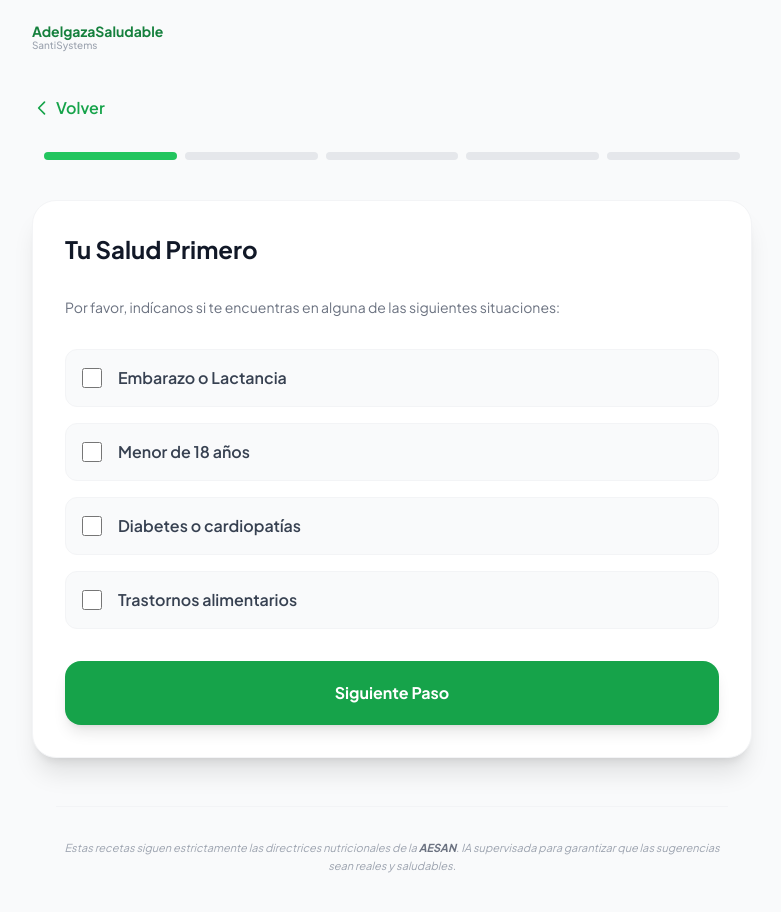
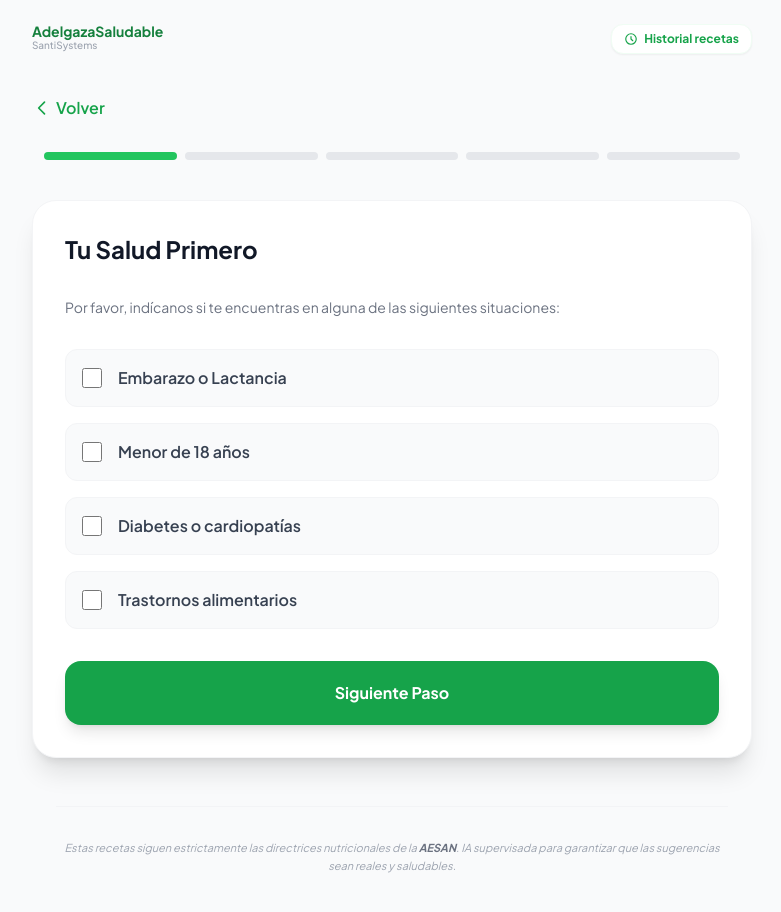
Before and after one commit to santibernabebb-gif/appsaludable, a React (Vite) app in the folder appsaludable/: page / in a window 1280 px wide. Both pictures are taken after a click on the button "Empezar mi transformación". Shown: the top 912 px of the page, without its empty margins (248-1029 px from the left). Built offline with nearby package versions, Linux system fonts and the light colour scheme.

Commit message:
Add files via upload

```diff
--- a/appsaludable/App.tsx
+++ b/appsaludable/App.tsx
@@ -60,11 +60,26 @@ const App: React.FC = () => {
   };
 
   const renderView = () => {
+    const hasHistory = history.length > 0;
+
     switch (view) {
       case 'welcome':
-        return <Welcome onStart={handleStartOnboarding} />;
+        return (
+          <Welcome
+            onStart={handleStartOnboarding}
+            onViewHistory={handleViewHistory}
+            hasHistory={hasHistory}
+          />
+        );
       case 'onboarding':
-        return <Onboarding onComplete={handleCompleteOnboarding} onCancel={() => setView('welcome')} />;
+        return (
+          <Onboarding
+            onComplete={handleCompleteOnboarding}
+            onCancel={() => setView('welcome')}
+            onViewHistory={handleViewHistory}
+            hasHistory={hasHistory}
+          />
+        );
       case 'dashboard':
         return (
           <Dashboard
@@ -79,11 +94,11 @@ const App: React.FC = () => {
           <History
             items={history}
             onLoad={handleLoadFromHistory}
-            onBack={() => setView('dashboard')}
+            onBack={() => setView(user ? 'dashboard' : 'welcome')}
           />
         );
       default:
-        return <Welcome onStart={handleStartOnboarding} />;
+        return <Welcome onStart={handleStartOnboarding} onViewHistory={handleViewHistory} hasHistory={hasHistory} />;
     }
   };
 
--- a/appsaludable/components/Onboarding.tsx
+++ b/appsaludable/components/Onboarding.tsx
@@ -7,9 +7,11 @@ import { generatePlan } from '../services/geminiService';
 interface Props {
   onComplete: (user: UserData, plan: WeeklyPlan) => void;
   onCancel: () => void;
+  onViewHistory: () => void;
+  hasHistory: boolean;
 }
 
-const Onboarding: React.FC<Props> = ({ onComplete, onCancel }) => {
+const Onboarding: React.FC<Props> = ({ onComplete, onCancel, onViewHistory, hasHistory }) => {
   const [step, setStep] = useState(1);
   const [subStep4, setSubStep4] = useState(0); // 0 para actividad, 1 para objetivo (solo móvil)
   const [loading, setLoading] = useState(false);
@@ -159,6 +161,31 @@ const Onboarding: React.FC<Props> = ({ onComplete, onCancel }) => {
     </div>
   );
 
+  const TopNavigation = () => (
+    <div className="absolute top-4 md:top-6 right-6 flex flex-col items-end gap-2 no-print">
+      {step >= 2 && (
+        <button
+          onClick={onCancel}
+          className="text-[10px] md:text-xs font-bold text-gray-500 hover:text-gray-700 flex items-center bg-white shadow-sm border border-gray-100 px-3 py-1.5 rounded-xl transition-all active:scale-95"
+        >
+          <svg className="w-3.5 h-3.5 mr-1.5" fill="none" stroke="currentColor" viewBox="0 0 24 24">
+            <path strokeLinecap="round" strokeLinejoin="round" strokeWidth="2" d="M3 12l2-2m0 0l7-7 7 7M5 10v10a1 1 0 001 1h3m10-11l2 2m-2-2v10a1 1 0 01-1 1h-3m-6 0a1 1 0 001-1v-4a1 1 0 011-1h2a1 1 0 011 1v4a1 1 0 001 1m-6 0h6" />
+          </svg>
+          Inicio
+        </button>
+      )}
+      <button
+        onClick={onViewHistory}
+        className="text-[10px] md:text-xs font-bold text-primary-600 hover:text-primary-700 flex items-center bg-white shadow-sm border border-primary-50 px-3 py-1.5 rounded-xl transition-all active:scale-95"
+      >
+        <svg className="w-3.5 h-3.5 mr-1.5" fill="none" stroke="currentColor" viewBox="0 0 24 24">
+          <path strokeLinecap="round" strokeLinejoin="round" strokeWidth="2" d="M12 8v4l3 3m6-3a9 9 0 11-18 0 9 9 0 0118 0z" />
+        </svg>
+        Historial recetas
+      </button>
+    </div>
+  );
+
   if (loading) {
     return (
       <div className="fixed inset-0 bg-white z-50 flex flex-col items-center justify-center p-6 text-center">
@@ -200,6 +227,7 @@ const Onboarding: React.FC<Props> = ({ onComplete, onCancel }) => {
   return (
     <div className="relative min-h-screen max-w-3xl mx-auto px-6 pt-16 md:pt-24 pb-8 md:pb-24 fade-in flex flex-col">
       <Branding />
+      <TopNavigation />
 
       <button onClick={prevStep} className="mb-4 md:mb-8 flex items-center text-primary-600 font-semibold hover:text-primary-700 w-fit transition-transform hover:-translate-x-1">
         <svg className="w-5 h-5 mr-1" fill="none" stroke="currentColor" viewBox="0 0 24 24">
--- a/appsaludable/components/Welcome.tsx
+++ b/appsaludable/components/Welcome.tsx
@@ -3,9 +3,11 @@ import React from 'react';
 
 interface Props {
   onStart: () => void;
+  onViewHistory: () => void;
+  hasHistory: boolean;
 }
 
-const Welcome: React.FC<Props> = ({ onStart }) => {
+const Welcome: React.FC<Props> = ({ onStart, onViewHistory, hasHistory }) => {
   return (
     <div className="relative flex flex-col items-center justify-center min-h-screen bg-gradient-to-br from-primary-50 to-white px-6 py-12 text-center fade-in">
 
@@ -13,6 +15,19 @@ const Welcome: React.FC<Props> = ({ onStart }) => {
       <div className="absolute top-6 left-6 text-left no-print">
         <p className="text-sm font-bold text-primary-700 leading-none">AdelgazaSaludable</p>
         <p className="text-[10px] text-gray-400 font-medium">SantiSystems</p>
+      </div>
+
+      {/* Navegación Superior Derecha */}
+      <div className="absolute top-4 md:top-6 right-6 no-print">
+        <button
+          onClick={onViewHistory}
+          className="text-xs font-bold text-primary-600 hover:text-primary-700 flex items-center bg-white shadow-sm border border-primary-100 px-3 py-2 rounded-xl transition-all active:scale-95"
+        >
+          <svg className="w-4 h-4 mr-1.5" fill="none" stroke="currentColor" viewBox="0 0 24 24">
+            <path strokeLinecap="round" strokeLinejoin="round" strokeWidth="2" d="M12 8v4l3 3m6-3a9 9 0 11-18 0 9 9 0 0118 0z" />
+          </svg>
+          Historial recetas
+        </button>
       </div>
 
       <div className="w-24 h-24 bg-primary-500 rounded-2xl flex items-center justify-center shadow-lg mb-8">
@@ -26,12 +41,26 @@ const Welcome: React.FC<Props> = ({ onStart }) => {
         Tu asistente personal de nutrición inteligente. Crea planes mediterráneos personalizados para alcanzar tus objetivos de salud.
       </p>
 
+      <div className="flex flex-col sm:flex-row gap-4">
         <button
           onClick={onStart}
           className="px-10 py-4 bg-primary-600 hover:bg-primary-700 text-white font-bold rounded-xl shadow-xl transition-all hover:scale-105 focus:ring-4 focus:ring-primary-100 active:scale-95"
         >
           Empezar mi transformación
         </button>
+
+        {hasHistory && (
+          <button
+            onClick={onViewHistory}
+            className="px-10 py-4 bg-white hover:bg-gray-50 text-primary-700 font-bold rounded-xl shadow-md border border-primary-100 transition-all hover:scale-105 active:scale-95 flex items-center justify-center"
+          >
+            <svg className="w-5 h-5 mr-2" fill="none" stroke="currentColor" viewBox="0 0 24 24">
+              <path strokeLinecap="round" strokeLinejoin="round" strokeWidth="2" d="M12 8v4l3 3m6-3a9 9 0 11-18 0 9 9 0 0118 0z" />
+            </svg>
+            Historial de recetas
+          </button>
+        )}
+      </div>
 
       <div className="mt-16 grid grid-cols-1 md:grid-cols-3 gap-8 w-full max-w-4xl">
         <div className="p-6 bg-white rounded-2xl shadow-sm border border-gray-100">
```
Lines whose indentation alone changed are shown as unchanged.
